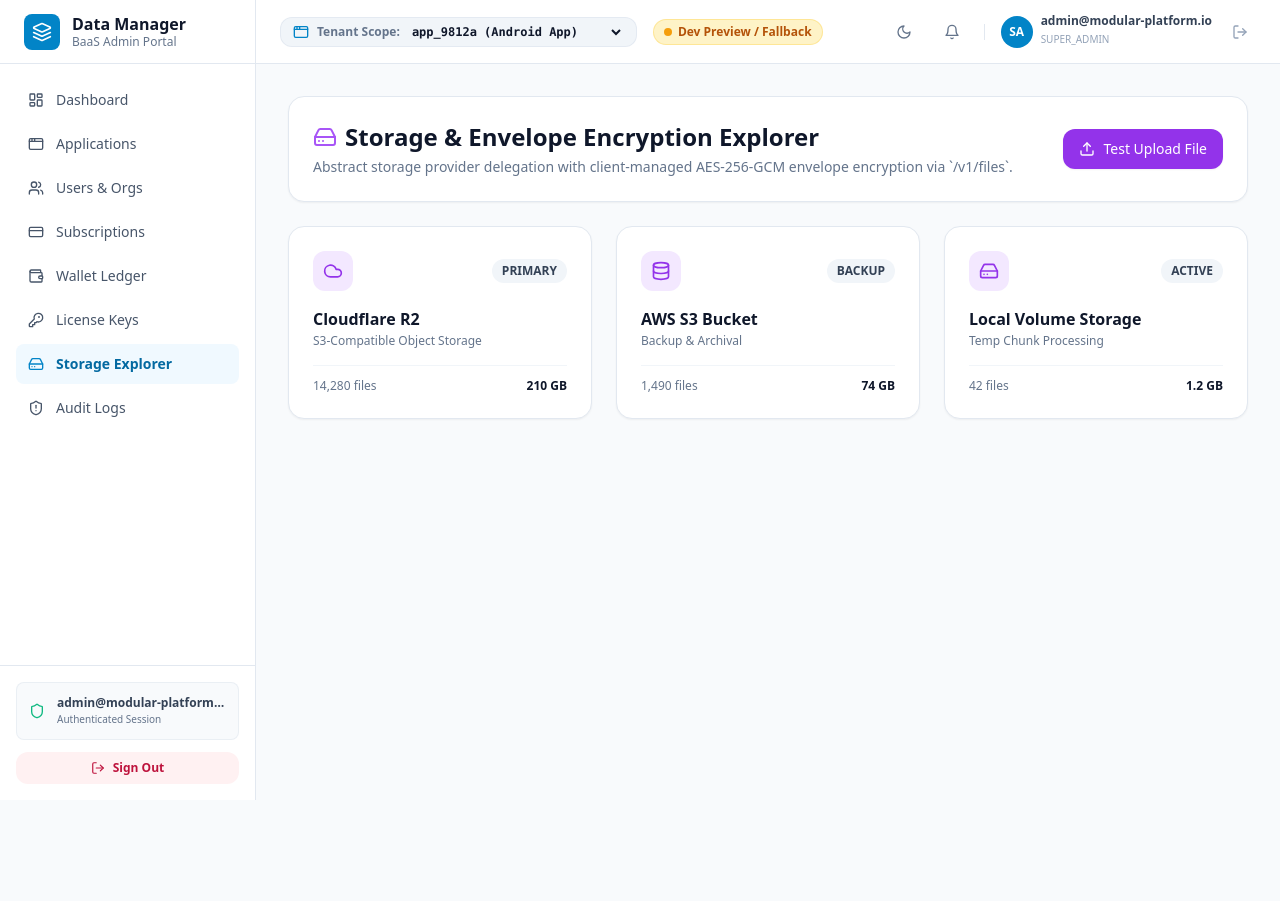
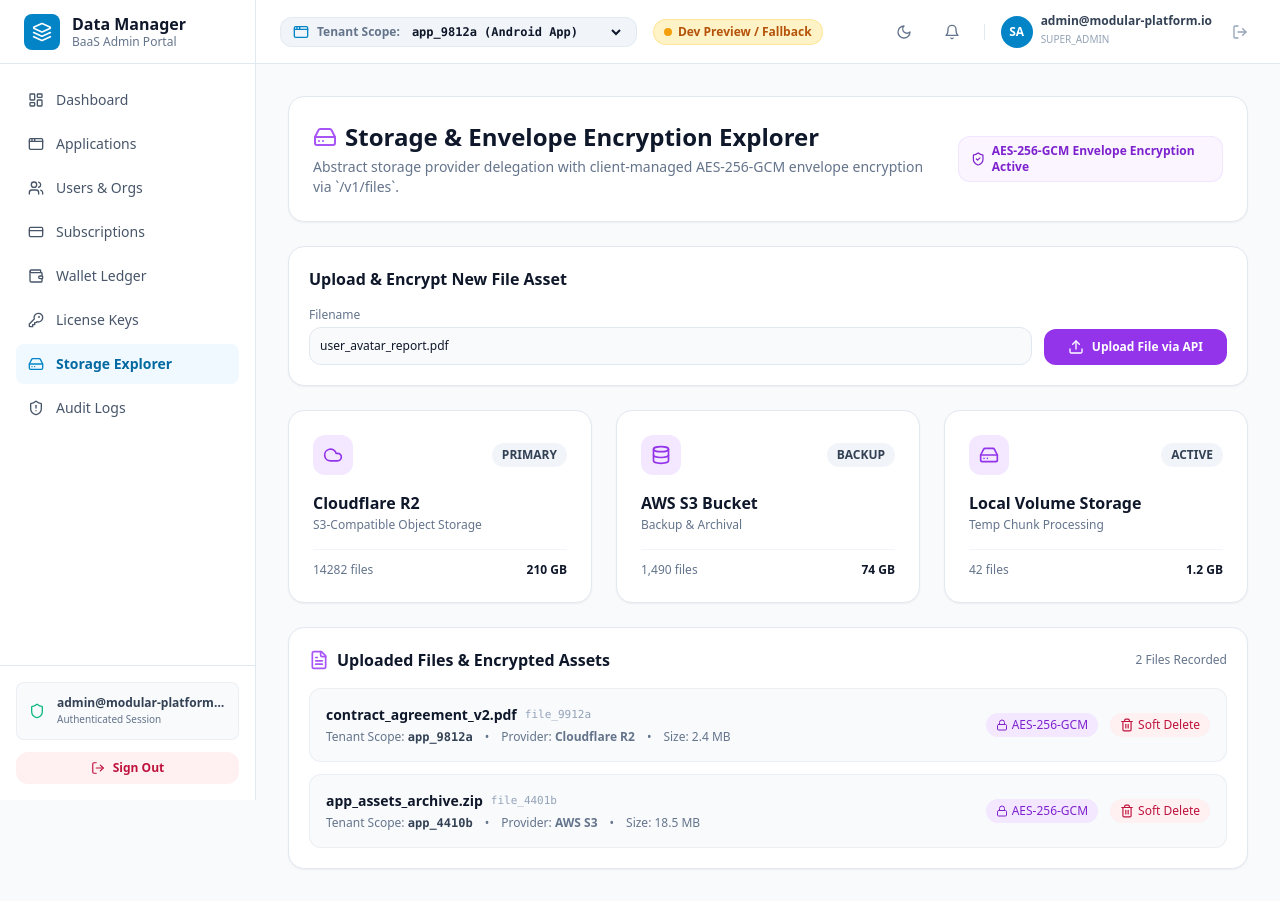
Before and after one commit to shiva3312/backend-as-service, a Next.js app in the folder apps/admin/: page /storage in a window 1280 px wide. Before the commit the page ends 800 px from the top, so only its background shows below. Built offline with nearby package versions, Linux system fonts and the light colour scheme; no server answers; sample sign-in values are in the browser's storage.

Commit message:
feat(storage): render real-time uploaded file asset list with envelope encryption badges and soft delete/restore

```diff
--- a/apps/admin/src/app/storage/page.tsx
+++ b/apps/admin/src/app/storage/page.tsx
@@ -3,35 +3,109 @@
 import React, { useState } from 'react';
 import { ApiClient } from '@/lib/api-client';
 import { useAuth } from '@/lib/auth-context';
-import { HardDrive, Database, Cloud, Upload } from 'lucide-react';
+import { HardDrive, ShieldCheck, Database, Cloud, Upload, FileText, Lock, Trash2, RotateCcw } from 'lucide-react';
+
+interface FileAsset {
+  id: string;
+  filename: string;
+  mimeType: string;
+  size: string;
+  appId: string;
+  provider: string;
+  isEncrypted: boolean;
+  status: 'ACTIVE' | 'SOFT_DELETED';
+  createdAt: string;
+}
 
 export default function StoragePage() {
   const { selectedAppId } = useAuth();
   const [loading, setLoading] = useState(false);
+  const [newFilename, setNewFilename] = useState('user_avatar_report.pdf');
+
+  const [filesList, setFilesList] = useState<FileAsset[]>([
+    {
+      id: 'file_9912a',
+      filename: 'contract_agreement_v2.pdf',
+      mimeType: 'application/pdf',
+      size: '2.4 MB',
+      appId: 'app_9812a',
+      provider: 'Cloudflare R2',
+      isEncrypted: true,
+      status: 'ACTIVE',
+      createdAt: '2026-02-21 14:10',
+    },
+    {
+      id: 'file_4401b',
+      filename: 'app_assets_archive.zip',
+      mimeType: 'application/zip',
+      size: '18.5 MB',
+      appId: 'app_4410b',
+      provider: 'AWS S3',
+      isEncrypted: true,
+      status: 'ACTIVE',
+      createdAt: '2026-02-20 11:45',
+    },
+  ]);
 
   const providers = [
-    { name: 'Cloudflare R2', type: 'S3-Compatible Object Storage', files: '14,280 files', size: '210 GB', status: 'PRIMARY', icon: Cloud },
+    { name: 'Cloudflare R2', type: 'S3-Compatible Object Storage', files: `${filesList.length + 14280} files`, size: '210 GB', status: 'PRIMARY', icon: Cloud },
     { name: 'AWS S3 Bucket', type: 'Backup & Archival', files: '1,490 files', size: '74 GB', status: 'BACKUP', icon: Database },
     { name: 'Local Volume Storage', type: 'Temp Chunk Processing', files: '42 files', size: '1.2 GB', status: 'ACTIVE', icon: HardDrive },
   ];
 
-  const testUpload = async () => {
+  const handleUpload = async () => {
+    if (!newFilename.trim()) return;
     setLoading(true);
-    await ApiClient.request('/v1/files/upload', {
+
+    const res = await ApiClient.request<any>('/v1/files/upload', {
       method: 'POST',
       body: JSON.stringify({
-        filename: 'admin_test_document.pdf',
+        filename: newFilename,
         mimeType: 'application/pdf',
-        sizeInBytes: 1048576,
+        sizeInBytes: 2500000,
         encryptionEnabled: true,
       }),
     });
-    alert(`File uploaded via /v1/files/upload under tenant scope ${selectedAppId}!`);
+
+    const newFileAsset: FileAsset = {
+      id: res.data?.id || `file_${Math.random().toString(36).substring(2, 7)}`,
+      filename: res.data?.filename || newFilename,
+      mimeType: res.data?.mimeType || 'application/pdf',
+      size: res.data?.sizeInBytes ? `${(res.data.sizeInBytes / 1048576).toFixed(1)} MB` : '2.5 MB',
+      appId: res.data?.appId || selectedAppId,
+      provider: res.data?.storageProvider || 'Cloudflare R2',
+      isEncrypted: res.data?.isEncrypted ?? true,
+      status: 'ACTIVE',
+      createdAt: new Date().toISOString().replace('T', ' ').substring(0, 16),
+    };
+
+    setFilesList((prev) => [newFileAsset, ...prev]);
     setLoading(false);
+  };
+
+  const handleSoftDelete = async (fileId: string) => {
+    await ApiClient.request(`/v1/files/${fileId}`, {
+      method: 'DELETE',
+    });
+
+    setFilesList((prev) =>
+      prev.map((f) => (f.id === fileId ? { ...f, status: 'SOFT_DELETED' } : f))
+    );
+  };
+
+  const handleRestore = async (fileId: string) => {
+    await ApiClient.request(`/v1/files/${fileId}/restore`, {
+      method: 'POST',
+    });
+
+    setFilesList((prev) =>
+      prev.map((f) => (f.id === fileId ? { ...f, status: 'ACTIVE' } : f))
+    );
   };
 
   return (
     <div className="space-y-6">
+      {/* Header Bar */}
       <div className="flex flex-col sm:flex-row sm:items-center sm:justify-between gap-4 p-4 md:p-6 bg-white dark:bg-slate-900 rounded-2xl border border-slate-200 dark:border-slate-800 shadow-sm">
         <div>
           <div className="flex items-center gap-2">
@@ -44,15 +118,38 @@ export default function StoragePage() {
             Abstract storage provider delegation with client-managed AES-256-GCM envelope encryption via `/v1/files`.
           </p>
         </div>
-        <button
-          onClick={testUpload}
-          disabled={loading}
-          className="flex items-center gap-2 px-4 py-2.5 rounded-xl bg-purple-600 hover:bg-purple-700 text-white font-medium text-sm transition-colors shadow-sm"
-        >
-          <Upload className="h-4 w-4" /> {loading ? 'Uploading...' : 'Test Upload File'}
-        </button>
+        <span className="text-xs font-semibold px-3 py-1.5 rounded-xl bg-purple-50 text-purple-700 dark:bg-purple-950/60 dark:text-purple-400 border border-purple-200/50 flex items-center gap-1.5">
+          <ShieldCheck className="h-4 w-4" /> AES-256-GCM Envelope Encryption Active
+        </span>
       </div>
 
+      {/* Upload Widget Card */}
+      <div className="p-5 bg-white dark:bg-slate-900 rounded-2xl border border-slate-200 dark:border-slate-800 shadow-sm space-y-4">
+        <h2 className="font-bold text-slate-900 dark:text-white text-base">Upload & Encrypt New File Asset</h2>
+        <div className="flex flex-col sm:flex-row gap-3">
+          <div className="flex-1">
+            <label className="text-xs font-medium text-slate-500 block mb-1">Filename</label>
+            <input
+              type="text"
+              value={newFilename}
+              onChange={(e) => setNewFilename(e.target.value)}
+              placeholder="e.g. audit_log_export.csv"
+              className="w-full p-2.5 rounded-xl bg-slate-50 dark:bg-slate-800 border border-slate-200 dark:border-slate-700 text-xs text-slate-900 dark:text-white focus:outline-none"
+            />
+          </div>
+          <div className="flex items-end">
+            <button
+              onClick={handleUpload}
+              disabled={loading}
+              className="w-full sm:w-auto flex items-center justify-center gap-2 px-6 py-2.5 rounded-xl bg-purple-600 hover:bg-purple-700 text-white font-semibold text-xs transition-colors"
+            >
+              <Upload className="h-4 w-4" /> {loading ? 'Uploading & Encrypting...' : 'Upload File via API'}
+            </button>
+          </div>
+        </div>
+      </div>
+
+      {/* Storage Providers Breakdown */}
       <div className="grid grid-cols-1 md:grid-cols-3 gap-6">
         {providers.map((p, idx) => {
           const Icon = p.icon;
@@ -70,7 +167,7 @@ export default function StoragePage() {
                 </span>
               </div>
               <div>
-                <h2 className="text-base font-bold text-slate-900 dark:text-white">{p.name}</h2>
+                <h3 className="text-base font-bold text-slate-900 dark:text-white">{p.name}</h3>
                 <p className="text-xs text-slate-500 mt-0.5">{p.type}</p>
               </div>
               <div className="border-t border-slate-100 dark:border-slate-800 pt-3 flex items-center justify-between text-xs">
@@ -81,6 +178,64 @@ export default function StoragePage() {
           );
         })}
       </div>
+
+      {/* Real-time Uploaded File Assets List */}
+      <div className="p-5 bg-white dark:bg-slate-900 rounded-2xl border border-slate-200 dark:border-slate-800 shadow-sm space-y-4">
+        <div className="flex items-center justify-between">
+          <div className="flex items-center gap-2">
+            <FileText className="h-5 w-5 text-purple-500" />
+            <h2 className="font-bold text-slate-900 dark:text-white text-base">Uploaded Files & Encrypted Assets</h2>
+          </div>
+          <span className="text-xs text-slate-500">{filesList.length} Files Recorded</span>
+        </div>
+
+        <div className="space-y-3">
+          {filesList.map((file) => (
+            <div
+              key={file.id}
+              className="p-4 rounded-xl bg-slate-50 dark:bg-slate-800/40 border border-slate-200/60 dark:border-slate-800 flex flex-col sm:flex-row sm:items-center justify-between gap-3 text-xs"
+            >
+              <div className="space-y-1">
+                <div className="flex items-center gap-2">
+                  <span className="font-bold text-slate-900 dark:text-white text-sm">{file.filename}</span>
+                  <span className="font-mono text-slate-400 text-[11px]">{file.id}</span>
+                </div>
+                <div className="flex items-center gap-3 text-slate-500">
+                  <span>Tenant Scope: <strong className="font-mono text-slate-700 dark:text-slate-300">{file.appId}</strong></span>
+                  <span>•</span>
+                  <span>Provider: <strong>{file.provider}</strong></span>
+                  <span>•</span>
+                  <span>Size: {file.size}</span>
+                </div>
+              </div>
+
+              <div className="flex items-center justify-between sm:justify-end gap-3 pt-2 sm:pt-0 border-t sm:border-t-0 border-slate-200/50 dark:border-slate-800">
+                {file.isEncrypted && (
+                  <span className="flex items-center gap-1 px-2.5 py-1 rounded-full bg-purple-100 dark:bg-purple-950/60 text-purple-700 dark:text-purple-400 font-medium">
+                    <Lock className="h-3 w-3" /> AES-256-GCM
+                  </span>
+                )}
+
+                {file.status === 'ACTIVE' ? (
+                  <button
+                    onClick={() => handleSoftDelete(file.id)}
+                    className="flex items-center gap-1 px-2.5 py-1 rounded-xl bg-rose-50 hover:bg-rose-100 text-rose-700 dark:bg-rose-950/50 dark:text-rose-400 transition-colors font-medium"
+                  >
+                    <Trash2 className="h-3.5 w-3.5" /> Soft Delete
+                  </button>
+                ) : (
+                  <button
+                    onClick={() => handleRestore(file.id)}
+                    className="flex items-center gap-1 px-2.5 py-1 rounded-xl bg-emerald-50 hover:bg-emerald-100 text-emerald-700 dark:bg-emerald-950/50 dark:text-emerald-400 transition-colors font-medium"
+                  >
+                    <RotateCcw className="h-3.5 w-3.5" /> Restore File
+                  </button>
+                )}
+              </div>
+            </div>
+          ))}
+        </div>
+      </div>
     </div>
   );
 }
```
